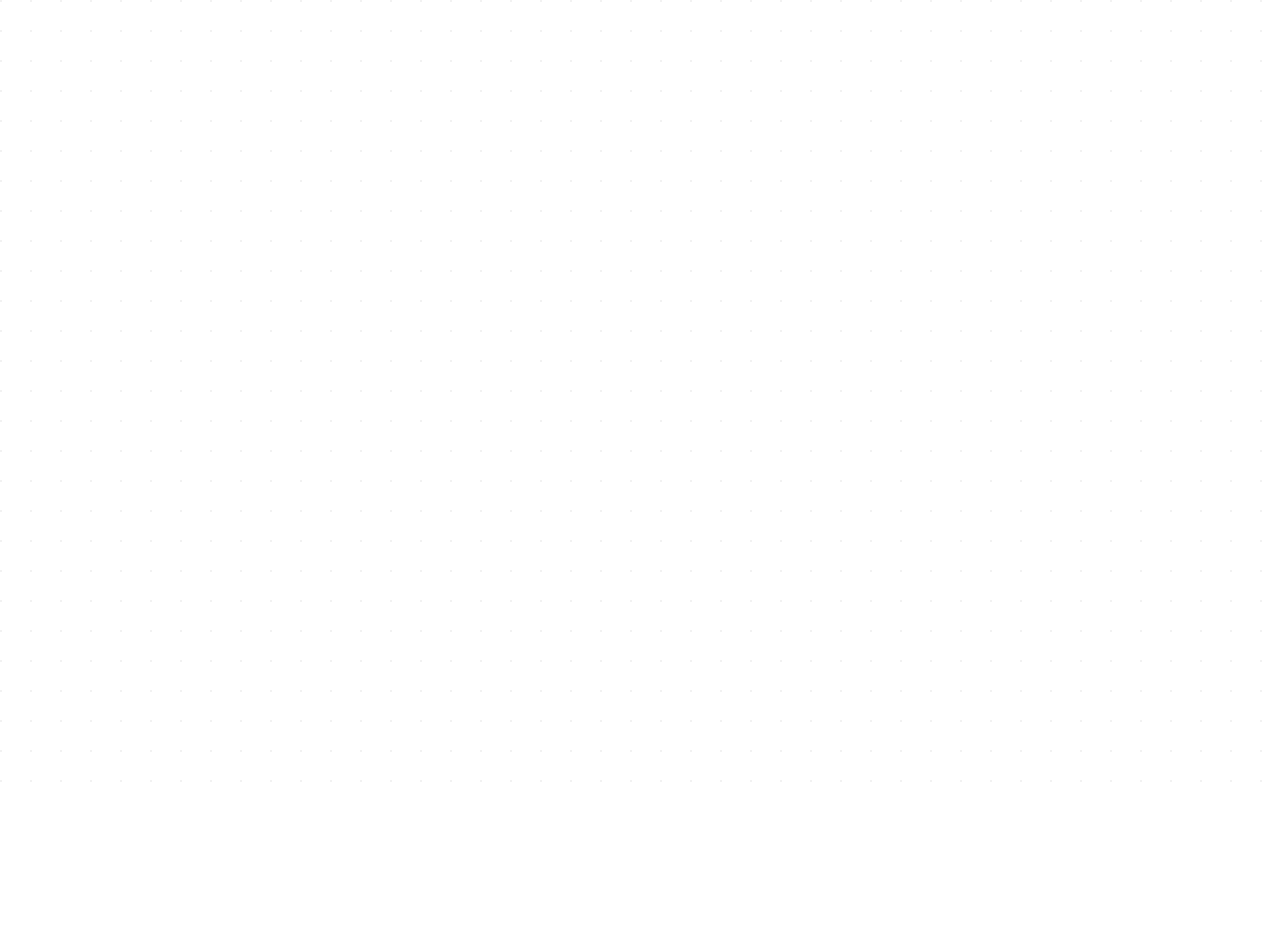
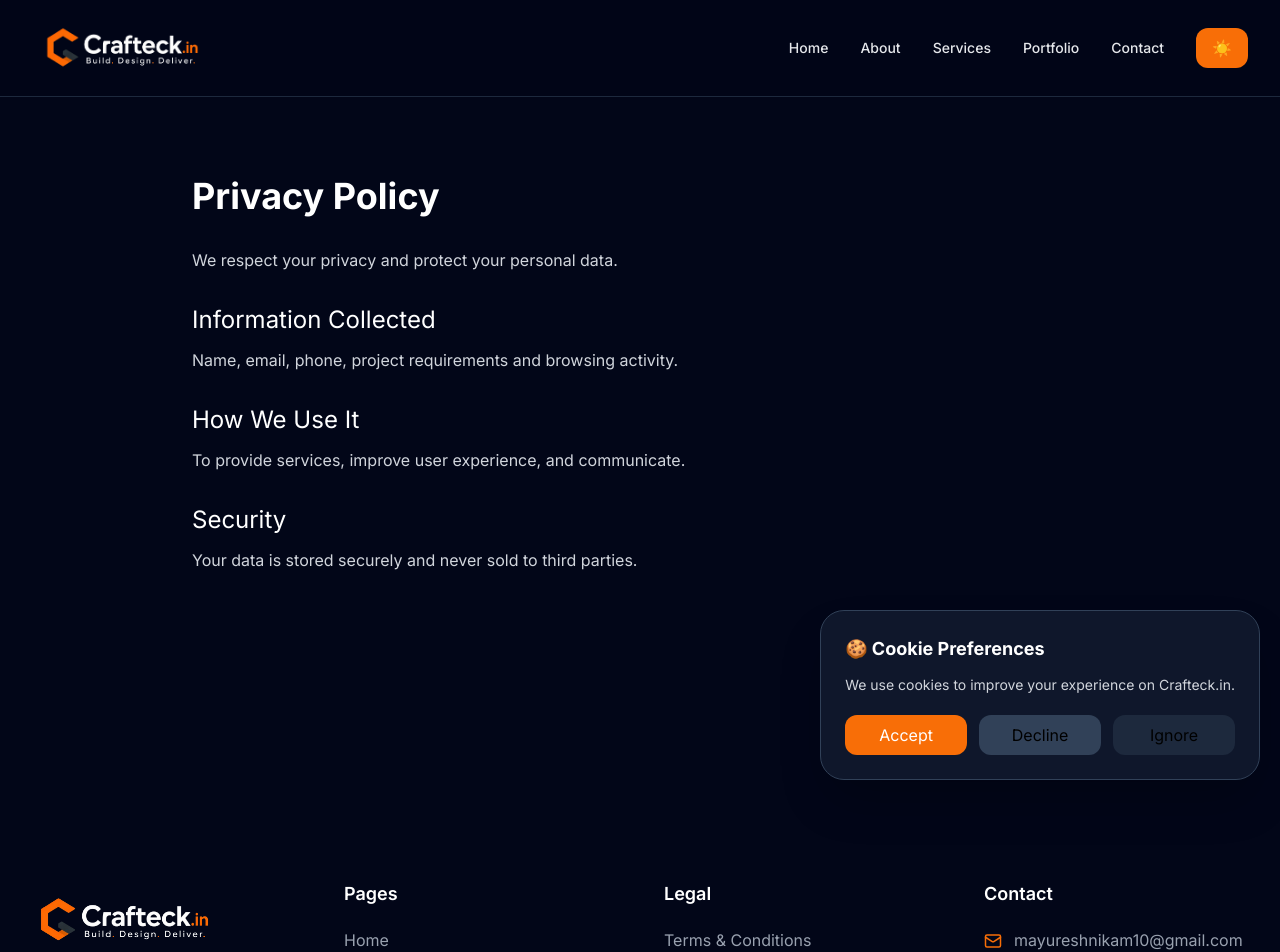
Before and after one commit to abhilashmarathe/crafteck, a React (Vite) app: page /privacy in a window 1280 px wide. Before the commit this address had no page. Shown: the top 952 px of the page. Before the commit the page ends 800 px from the top, so only its background shows below. Built offline with nearby package versions, Linux system fonts and the light colour scheme.

Commit message:
Added legal pages and cookie consent popup

```diff
--- a/src/App.jsx
+++ b/src/App.jsx
@@ -7,6 +7,7 @@ import {
 import { useEffect, useState } from "react";
 
 import Loader from "./components/Loader";
+import CookieConsent from "./components/CookieConsent";
 import ProtectedRoute from "./components/ProtectedRoute";
 
 import Home from "./pages/Home";
@@ -15,6 +16,11 @@ import Services from "./pages/Services";
 import Portfolio from "./pages/Portfolio";
 import Contact from "./pages/Contact";
 import Quote from "./pages/Quote";
+
+import Terms from "./pages/Terms";
+import Privacy from "./pages/Privacy";
+import Cookies from "./pages/Cookies";
+
 import Login from "./pages/Login";
 import Admin from "./pages/Admin";
 import AddProject from "./pages/AddProject";
@@ -45,6 +51,9 @@ function App() {
         <Route path="/portfolio" element={<Portfolio />} />
         <Route path="/contact"   element={<Contact />} />
         <Route path="/quote"     element={<Quote />} />
+        <Route path="/terms" element={<Terms />} />
+        <Route path="/privacy" element={<Privacy />} />
+        <Route path="/cookies" element={<Cookies />} />
 
         {/* login */}
         <Route
@@ -81,6 +90,7 @@ function App() {
         />
 
       </Routes>
+      <CookieConsent />
     </BrowserRouter>
   );
 }
--- /dev/null
+++ b/src/components/CookieConsent.jsx
@@ -0,0 +1,54 @@
+import { useEffect, useState } from "react";
+
+function CookieConsent() {
+  const [show, setShow] = useState(false);
+
+  useEffect(() => {
+    const choice = localStorage.getItem("cookies");
+    if (!choice) setShow(true);
+  }, []);
+
+  function handleChoice(value) {
+    localStorage.setItem("cookies", value);
+    setShow(false);
+  }
+
+  if (!show) return null;
+
+  return (
+    <div className="fixed bottom-5 left-5 right-5 md:left-auto md:max-w-md z-[999] bg-white dark:bg-slate-900 shadow-2xl rounded-3xl p-6 border dark:border-slate-700">
+      <h3 className="text-lg font-bold dark:text-white">
+        🍪 Cookie Preferences
+      </h3>
+
+      <p className="mt-3 text-sm text-gray-600 dark:text-gray-300">
+        We use cookies to improve your experience on Crafteck.in.
+      </p>
+
+      <div className="flex gap-3 mt-5">
+        <button
+          onClick={() => handleChoice("accepted")}
+          className="flex-1 bg-[#f86e07] text-white py-2 rounded-xl"
+        >
+          Accept
+        </button>
+
+        <button
+          onClick={() => handleChoice("declined")}
+          className="flex-1 bg-slate-200 dark:bg-slate-700 py-2 rounded-xl"
+        >
+          Decline
+        </button>
+
+        <button
+          onClick={() => setShow(false)}
+          className="flex-1 bg-slate-100 dark:bg-slate-800 py-2 rounded-xl"
+        >
+          Ignore
+        </button>
+      </div>
+    </div>
+  );
+}
+
+export default CookieConsent;
--- a/src/components/Footer.jsx
+++ b/src/components/Footer.jsx
@@ -51,17 +51,17 @@ function Footer() {
             </h3>
 
             <div className="space-y-3 text-sm md:text-base text-gray-400">
-              <a href="#" className="block hover:text-[#f86e07] transition">
+              <Link to="/terms" className="block hover:text-[#f86e07] transition">
                 Terms & Conditions
-              </a>
+              </Link>
 
-              <a href="#" className="block hover:text-[#f86e07] transition">
+              <Link to="/privacy" className="block hover:text-[#f86e07] transition">
                 Privacy Policy
-              </a>
+              </Link>
 
-              <a href="#" className="block hover:text-[#f86e07] transition">
+              <Link to="/cookies" className="block hover:text-[#f86e07] transition">
                 Cookie Policy
-              </a>
+              </Link>
             </div>
           </div>
 
--- /dev/null
+++ b/src/pages/Cookies.jsx
@@ -0,0 +1,40 @@
+import Navbar from "../components/Navbar";
+import Footer from "../components/Footer";
+
+function Cookies() {
+  return (
+    <>
+      <Navbar />
+
+      <main className="pt-28 min-h-screen bg-slate-50 dark:bg-slate-950 px-6">
+        <div className="max-w-4xl mx-auto py-16 text-slate-700 dark:text-gray-300">
+          <h1 className="text-4xl font-bold mb-8 dark:text-white">
+            Cookie Policy
+          </h1>
+
+          <p>
+            We use cookies to improve your browsing experience.
+          </p>
+
+          <h2 className="text-2xl mt-8 mb-3 dark:text-white">
+            Types of Cookies
+          </h2>
+          <p>
+            Essential cookies, analytics cookies and preference cookies.
+          </p>
+
+          <h2 className="text-2xl mt-8 mb-3 dark:text-white">
+            Your Choice
+          </h2>
+          <p>
+            You can accept, decline or ignore cookies anytime.
+          </p>
+        </div>
+      </main>
+
+      <Footer />
+    </>
+  );
+}
+
+export default Cookies;
--- /dev/null
+++ b/src/pages/Privacy.jsx
@@ -0,0 +1,47 @@
+import Navbar from "../components/Navbar";
+import Footer from "../components/Footer";
+
+function Privacy() {
+  return (
+    <>
+      <Navbar />
+
+      <main className="pt-28 min-h-screen bg-slate-50 dark:bg-slate-950 px-6">
+        <div className="max-w-4xl mx-auto py-16 text-slate-700 dark:text-gray-300">
+          <h1 className="text-4xl font-bold mb-8 dark:text-white">
+            Privacy Policy
+          </h1>
+
+          <p>
+            We respect your privacy and protect your personal data.
+          </p>
+
+          <h2 className="text-2xl mt-8 mb-3 dark:text-white">
+            Information Collected
+          </h2>
+          <p>
+            Name, email, phone, project requirements and browsing activity.
+          </p>
+
+          <h2 className="text-2xl mt-8 mb-3 dark:text-white">
+            How We Use It
+          </h2>
+          <p>
+            To provide services, improve user experience, and communicate.
+          </p>
+
+          <h2 className="text-2xl mt-8 mb-3 dark:text-white">
+            Security
+          </h2>
+          <p>
+            Your data is stored securely and never sold to third parties.
+          </p>
+        </div>
+      </main>
+
+      <Footer />
+    </>
+  );
+}
+
+export default Privacy;
--- /dev/null
+++ b/src/pages/Terms.jsx
@@ -0,0 +1,49 @@
+import Navbar from "../components/Navbar";
+import Footer from "../components/Footer";
+
+function Terms() {
+  return (
+    <>
+      <Navbar />
+
+      <main className="pt-28 min-h-screen bg-slate-50 dark:bg-slate-950 px-6">
+        <div className="max-w-4xl mx-auto py-16 text-slate-700 dark:text-gray-300">
+          <h1 className="text-4xl font-bold mb-8 dark:text-white">
+            Terms & Conditions
+          </h1>
+
+          <p>
+            By accessing and using Crafteck.in services, you agree to comply
+            with our terms and conditions.
+          </p>
+
+          <h2 className="text-2xl mt-8 mb-3 dark:text-white">
+            Services
+          </h2>
+          <p>
+            We provide website development, mobile apps, SaaS solutions,
+            software development, and digital consulting services.
+          </p>
+
+          <h2 className="text-2xl mt-8 mb-3 dark:text-white">
+            Payments
+          </h2>
+          <p>
+            Project payments are milestone based unless otherwise agreed.
+          </p>
+
+          <h2 className="text-2xl mt-8 mb-3 dark:text-white">
+            Liability
+          </h2>
+          <p>
+            Crafteck.in is not liable for indirect losses or damages.
+          </p>
+        </div>
+      </main>
+
+      <Footer />
+    </>
+  );
+}
+
+export default Terms;
```
